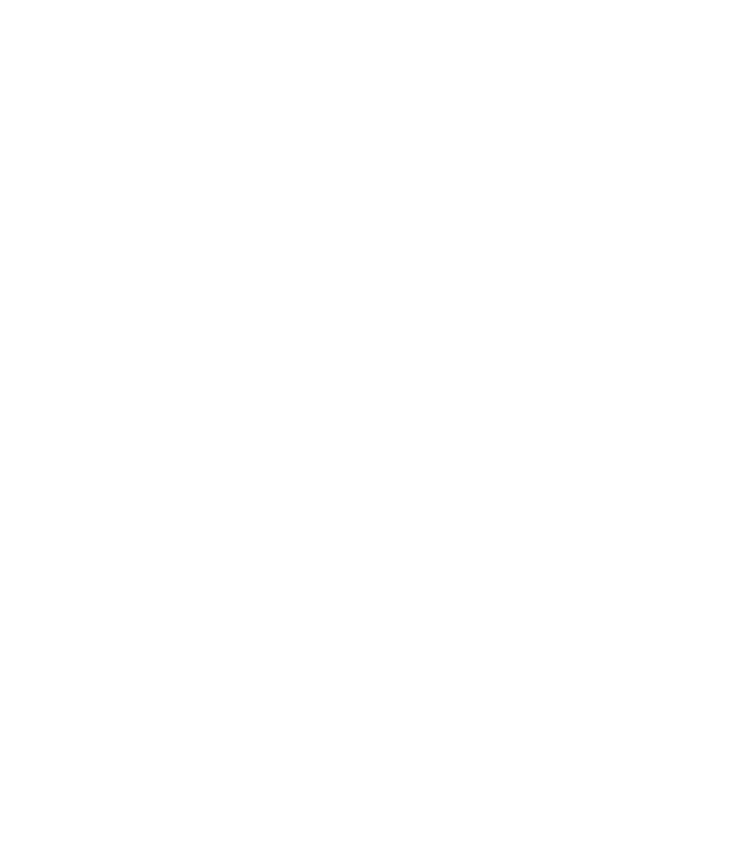
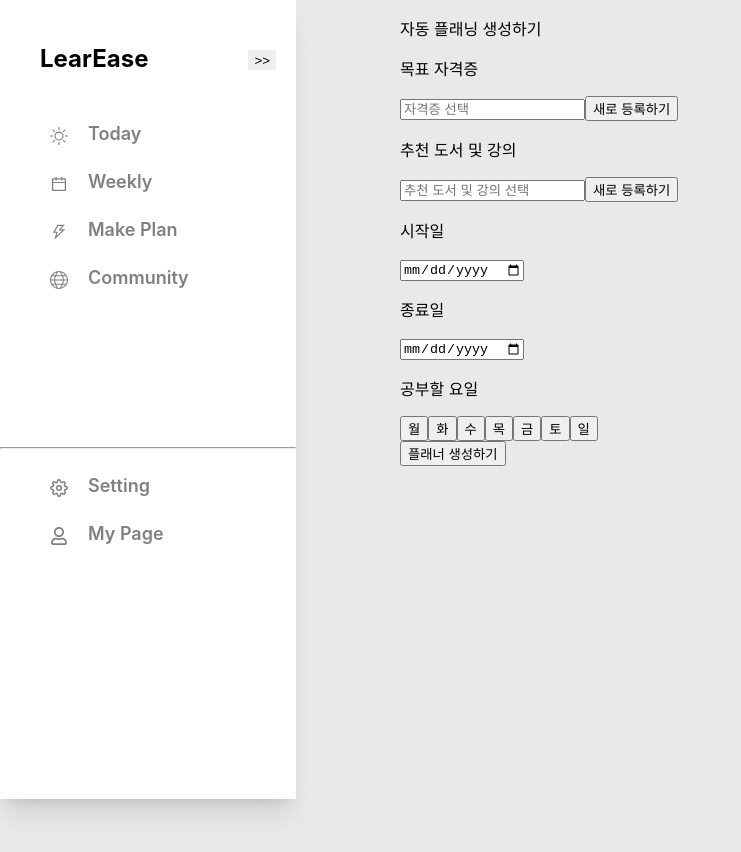
Before and after one commit to InQ-InQ-InQ-InQ-InQ/LearnEase_FE, a React (Create React App) app in the folder frontend/: page /plan in a window 1280 px wide. Before the commit this address had no page. Shown: the top 852 px of the page, without its empty margins (0-741 px from the left). Before the commit the page ends 800 px from the top, so only its background shows below. Built offline with nearby package versions, Linux system fonts and the light colour scheme.

Commit message:
frame setting

```diff
--- a/frontend/src/App.jsx
+++ b/frontend/src/App.jsx
@@ -11,6 +11,7 @@
 import SignUp from './page/SignUp';
 import MyPage from './page/MyPage';
 import Today from './page/Today';
+import Make from './page/Make';
 
 function App() {
   return (
@@ -21,6 +22,7 @@
         <Route exact path="/api/signup" element={<SignUp />} />
         <Route exact path="/profile" element={<MyPage />} />
         <Route exact path="/today" element={<Today />} />
+        <Route exact path="/plan" element={<Make />} />
       </Routes>
     </Router>
   );
--- /dev/null
+++ b/frontend/src/page/AddCourse.jsx
@@ -0,0 +1,29 @@
+import React from 'react';
+import styles from '../style/AddCourse.module.css';
+
+const AddCourse = () => (
+  <div className={styles.screen}>
+    <div className={styles.addscreen}>
+      <button type="button" className={styles.out}>X</button>
+      <div>
+        <p>도서 및 강의명</p>
+        <input type="text" placeholder="도서 및 강의명을 입력해주세요" />
+        <div>
+          <p>챕터</p>
+          <div>
+            <p>Chapter 1</p>
+            <input type="text" placeholder="소제목을 입력해주세요" />
+            <button type="button">-</button>
+          </div>
+          <div>
+            <p>Chapter 1</p>
+            <input type="text" placeholder="소제목을 입력해주세요" />
+            <button type="button">-</button>
+          </div>
+        </div>
+        <button type="button">챕터 추가하기</button>
+      </div>
+    </div>
+  </div>
+    );
+export default AddCourse;
--- /dev/null
+++ b/frontend/src/page/AddGoal.jsx
@@ -0,0 +1,19 @@
+import React from 'react';
+import styles from '../style/AddGoal.module.css';
+
+const AddGoal = () => (
+  <div className={styles.screen}>
+    <div className={styles.addscreen}>
+      <button type="button" className={styles.out}>X</button>
+      <div>
+        <p>자격증 새로 등록하기</p>
+        <div>
+          <p>자격증 명</p>
+          <input type="text" />
+        </div>
+        <button type="button">자격증 등록하기</button>
+      </div>
+    </div>
+  </div>
+    );
+export default AddGoal;
--- /dev/null
+++ b/frontend/src/page/Make.jsx
@@ -0,0 +1,60 @@
+import React, { useState } from 'react';
+import SideBar from '../component/SideBar';
+import styles from '../style/Make.module.css';
+
+const Make = () => {
+    const [addGoal, setAddGoal] = useState(false);
+    const [addCourse, setAddCourse] = useState(false);
+
+    const addgoalHandler = () => {
+        setAddGoal(true);
+    };
+    const addcourseHandler = () => {
+        setAddCourse(true);
+    };
+    return (
+
+      <div className={styles.viewport}>
+        <SideBar currentPage={3} />
+        <div className={styles.container}>
+          <p>자동 플래닝 생성하기</p>
+          <p>목표 자격증</p>
+          <div>
+            <input type="selectbox" placeholder="자격증 선택" />
+            <button type="button" onClick={addgoalHandler}>새로 등록하기</button>
+          </div>
+          <p>추천 도서 및 강의</p>
+          <div>
+            <input type="selectbox" placeholder="추천 도서 및 강의 선택" />
+            <button type="button" onClick={addcourseHandler}>새로 등록하기</button>
+          </div>
+          <div>
+            <div>
+              <p>시작일</p>
+              <input type="date" placeholder="시작일 선택" />
+            </div>
+            <div>
+              <p>종료일</p>
+              <input type="date" placeholder="종료일 선택" />
+            </div>
+          </div>
+          <div>
+            <p>공부할 요일</p>
+            <div>
+              <button type="button">월</button>
+              <button type="button">화</button>
+              <button type="button">수</button>
+              <button type="button">목</button>
+              <button type="button">금</button>
+              <button type="button">토</button>
+              <button type="button">일</button>
+            </div>
+          </div>
+          <button type="button">플래너 생성하기</button>
+        </div>
+        {addGoal && <addGoal />}
+        {addCourse && <addCourse />}
+      </div>
+);
+};
+export default Make;
--- /dev/null
+++ b/frontend/src/style/AddCourse.module.css
@@ -0,0 +1,30 @@
+.screen{
+    width: 100%;
+    height: 100%;
+    position: absolute;
+    top: 0;
+    left: 0;
+    background-color: rgba(17, 17, 17, 0.4);
+    z-index: 5;
+    display: flex;
+    justify-content: center;
+}
+
+.addscreen{
+    width: 40%;
+    height: 75%;
+    background-color: white;
+    position: fixed;
+    top: 10%;
+    border-radius: 10px;
+    border: 1px solid black;
+    justify-content: center;
+    align-items: center;
+    text-align: center;
+
+}
+.out{
+    position: absolute;
+    right: 0;
+    margin: 10px;
+}
--- /dev/null
+++ b/frontend/src/style/AddGoal.module.css
@@ -0,0 +1,30 @@
+.screen{
+    width: 100%;
+    height: 100%;
+    position: absolute;
+    top: 0;
+    left: 0;
+    background-color: rgba(17, 17, 17, 0.4);
+    z-index: 5;
+    display: flex;
+    justify-content: center;
+}
+
+.addscreen{
+    width: 40%;
+    height: 75%;
+    background-color: white;
+    position: fixed;
+    top: 10%;
+    border-radius: 10px;
+    border: 1px solid black;
+    justify-content: center;
+    align-items: center;
+    text-align: center;
+
+}
+.out{
+    position: absolute;
+    right: 0;
+    margin: 10px;
+}
--- /dev/null
+++ b/frontend/src/style/Make.module.css
@@ -0,0 +1,11 @@
+.viewport{
+    position: relative;
+    overflow: hidden;
+    display: flex;
+    flex-direction: row;
+    background-color: #e9e9e9;
+    height: 900px;
+}
+.container{
+    margin-left: 400px;
+}
```
